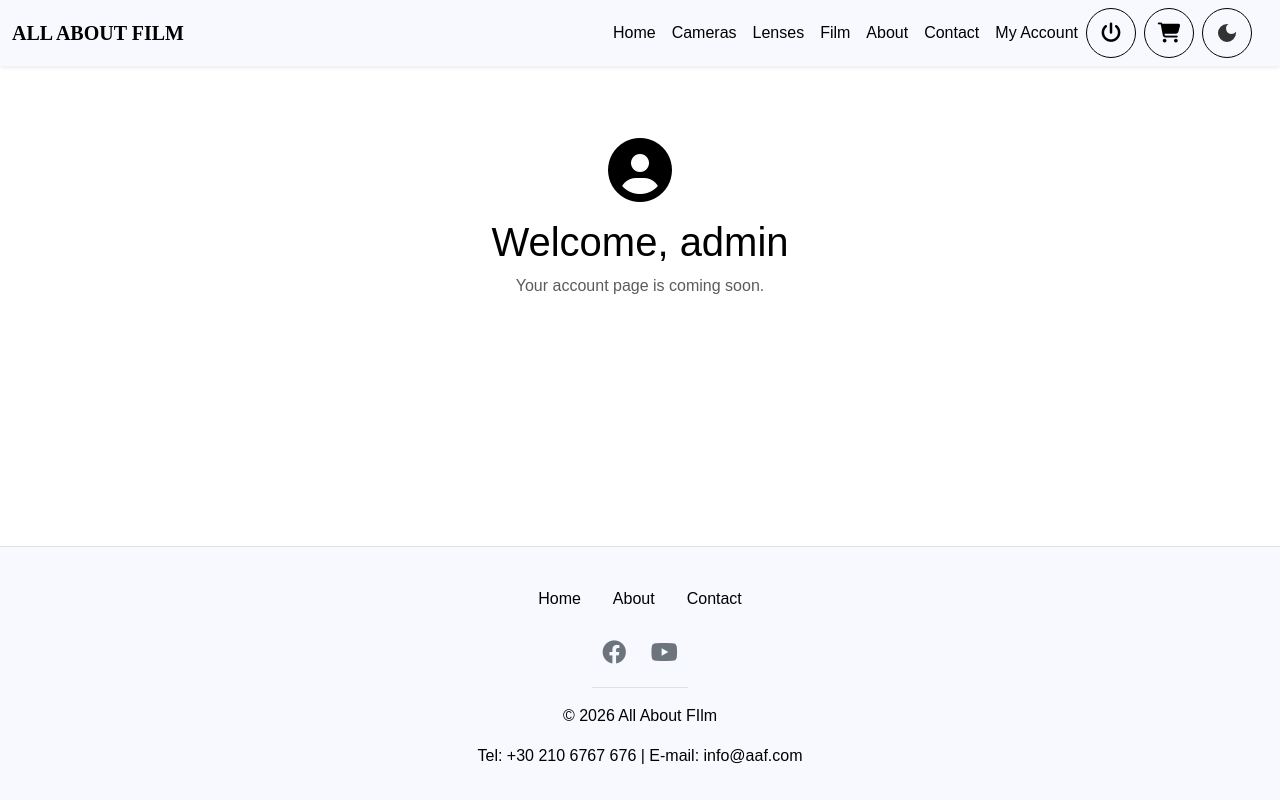
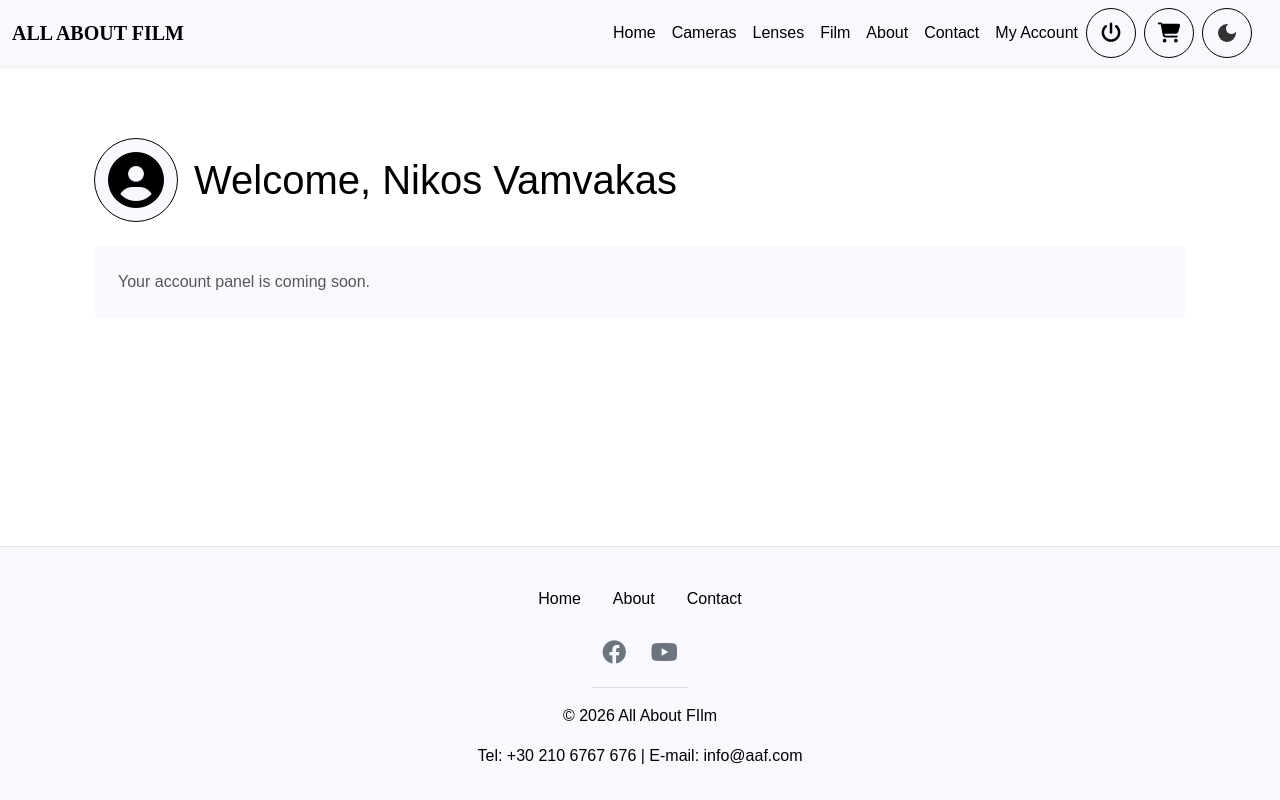
Before and after one commit to nckvmk/AllAboutFilm, a Django app: page /account/ in a window 1280 px wide. Run offline with Django 5.2, Linux system fonts and the light colour scheme; a user stored in the database is signed in; data comes from the database, SQL or seed files in the repository; both versions use the stored data as it was after the commit; some libraries are stand-ins or nearby versions; some web fonts are replaced.

Commit message:
Built account page for customer group

```diff
--- a/allaboutfilm/home/models.py
+++ b/allaboutfilm/home/models.py
@@ -10,6 +10,11 @@ class User(AbstractUser):
     """Custom user model. Extends Django's AbstractUser (username, email,
     first_name, last_name, hashed password). Authorization is handled through
     Django Groups/Permissions (Customer, Employee, Manager groups)."""
+
+    nickname = models.CharField(max_length=50, blank=True)
+    avatar = models.ImageField(upload_to='avatars/', blank=True, null=True)
+    region = models.CharField(max_length=100, blank=True)
+    country = models.CharField(max_length=100, blank=True)
 
     def __str__(self):
         return self.username
--- a/allaboutfilm/home/templates/home/account.html
+++ b/allaboutfilm/home/templates/home/account.html
@@ -3,10 +3,53 @@
 
 {% block content %}
     {% if user.is_authenticated %}
-        <div class="container py-5 text-center">
-            <i class="fas fa-user-circle mb-3" style="font-size: 4rem; color: var(--text-color);" aria-hidden="true"></i>
-            <h1>Welcome, {{ user.username }}</h1>
-            <p class="text-muted">Your account page is coming soon.</p>
+        <div class="container py-5">
+            <!-- Greeting -->
+            <div class="account-header d-flex align-items-center gap-3 mb-4">
+                <div class="account-avatar">
+                    {% if user.avatar %}
+                        <img src="{{ user.avatar.url }}" alt="{{ user.get_full_name }} avatar">
+                    {% else %}
+                        <i class="fas fa-user-circle" aria-hidden="true"></i>
+                    {% endif %}
+                </div>
+                <h1 class="mb-0">Welcome, {{ user.get_full_name|default:user.username }}</h1>
+            </div>
+
+            {% if is_customer %}
+                <!-- Account administration -->
+                <section class="account-panel p-4 rounded mb-4">
+                    <h3 class="text-start">Account Administration</h3>
+                    <hr>
+                    {% crispy profile_form %}
+                </section>
+
+                <!-- Wishlist -->
+                <section class="account-panel p-4 rounded mb-4">
+                    <h3 class="text-start">My Wishlist</h3>
+                    <hr>
+                    {% if wishlist_items %}
+                        {# populated once the wishlist is built #}
+                    {% else %}
+                        <p class="text-muted mb-0">Your wishlist is empty.</p>
+                    {% endif %}
+                </section>
+
+                <!-- Orders -->
+                <section class="account-panel p-4 rounded">
+                    <h3 class="text-start">My Orders</h3>
+                    <hr>
+                    {% if orders %}
+                        {# populated once orders are built #}
+                    {% else %}
+                        <p class="text-muted mb-0">You haven't placed any orders yet.</p>
+                    {% endif %}
+                </section>
+            {% else %}
+                <section class="account-panel p-4 rounded">
+                    <p class="text-muted mb-0">Your account panel is coming soon.</p>
+                </section>
+            {% endif %}
         </div>
     {% else %}
         <div class="container py-5">
--- a/allaboutfilm/home/views.py
+++ b/allaboutfilm/home/views.py
@@ -9,6 +9,7 @@ from django.views.decorators.http import require_POST
 
 from .forms import (
     ContactForm, LoginForm, RegistrationForm, PasswordRecoveryForm,
+    CustomerProfileForm,
 )
 from .models import Product, Camera, Lens, Film, ShippingMethod, GearCondition
 
@@ -193,9 +194,9 @@ def contact(request):
     return render(request, 'home/contact.html', {'form': form, 'submitted': submitted})
 
 def account(request):
-    # Logged in -> show the (placeholder) account page.
+    # Logged in -> show the account dashboard.
     if request.user.is_authenticated:
-        return render(request, 'home/account.html')
+        return _account_dashboard(request)
 
     # Otherwise the account page IS the login page.
     if request.method == 'POST':
@@ -227,6 +228,31 @@ def account(request):
     else:
         form = LoginForm()
     return render(request, 'home/account.html', {'form': form})
+
+
+def _account_dashboard(request):
+    """The logged-in account page. For now only the Customer panel exists;
+    Employee/Manager panels come later."""
+    user = request.user
+    is_customer = user.groups.filter(name='Customer').exists()
+
+    profile_form = None
+    if is_customer:
+        if request.method == 'POST':
+            profile_form = CustomerProfileForm(request.POST, request.FILES, instance=user)
+            if profile_form.is_valid():
+                profile_form.save()
+                messages.success(request, 'Your profile has been updated.')
+                return redirect('account')
+        else:
+            profile_form = CustomerProfileForm(instance=user)
+
+    return render(request, 'home/account.html', {
+        'is_customer': is_customer,
+        'profile_form': profile_form,
+        'wishlist_items': [],   # populated once the wishlist is built
+        'orders': [],           # populated once orders are built
+    })
 
 
 def register(request):
--- a/allaboutfilm/static/css/styles.css
+++ b/allaboutfilm/static/css/styles.css
@@ -743,3 +743,57 @@ footer {
 .pw-reveal-btn:hover {
     opacity: 1;
 }
+
+/* ============================================================
+   Customer account page
+   ============================================================ */
+.account-header h1 {
+    text-align: left;
+}
+
+.account-avatar {
+    width: 84px;
+    height: 84px;
+    border-radius: 50%;
+    overflow: hidden;
+    flex-shrink: 0;
+    display: flex;
+    align-items: center;
+    justify-content: center;
+    background: var(--base-variant);
+    border: 1px solid var(--text-color);
+}
+
+.account-avatar img {
+    width: 100%;
+    height: 100%;
+    object-fit: cover;
+}
+
+.account-avatar i {
+    font-size: 3.5rem;
+    color: var(--text-color);
+}
+
+.account-panel {
+    background: var(--base-variant);
+    color: var(--text-color);
+}
+
+/* Muted text follows the theme (Bootstrap's default grey doesn't). */
+.account-panel .text-muted,
+.cart-panel .text-muted,
+.cart-summary .text-muted {
+    color: var(--text-color) !important;
+    opacity: 0.65;
+}
+
+/* ============================================================
+   Smooth colour transition when switching light/dark
+   ============================================================ */
+body, main, nav.navbar, footer,
+.card, .cart-panel, .cart-summary, .auth-card, .account-panel, .account-avatar,
+p, h1, h2, h3, h4, h5, h6, a, label, span,
+.text-muted, .form-control, .form-select, .nav-icon-btn {
+    transition: background-color 0.3s ease, color 0.3s ease, border-color 0.3s ease;
+}
```
Also changed, not shown: allaboutfilm/home/forms.py (+35 -0 lines), allaboutfilm/db.sqlite3, allaboutfilm/home/migrations/0007_user_avatar_user_country_user_nickname_user_region.py (added), allaboutfilm/media/avatars/borat.jpg (added).
